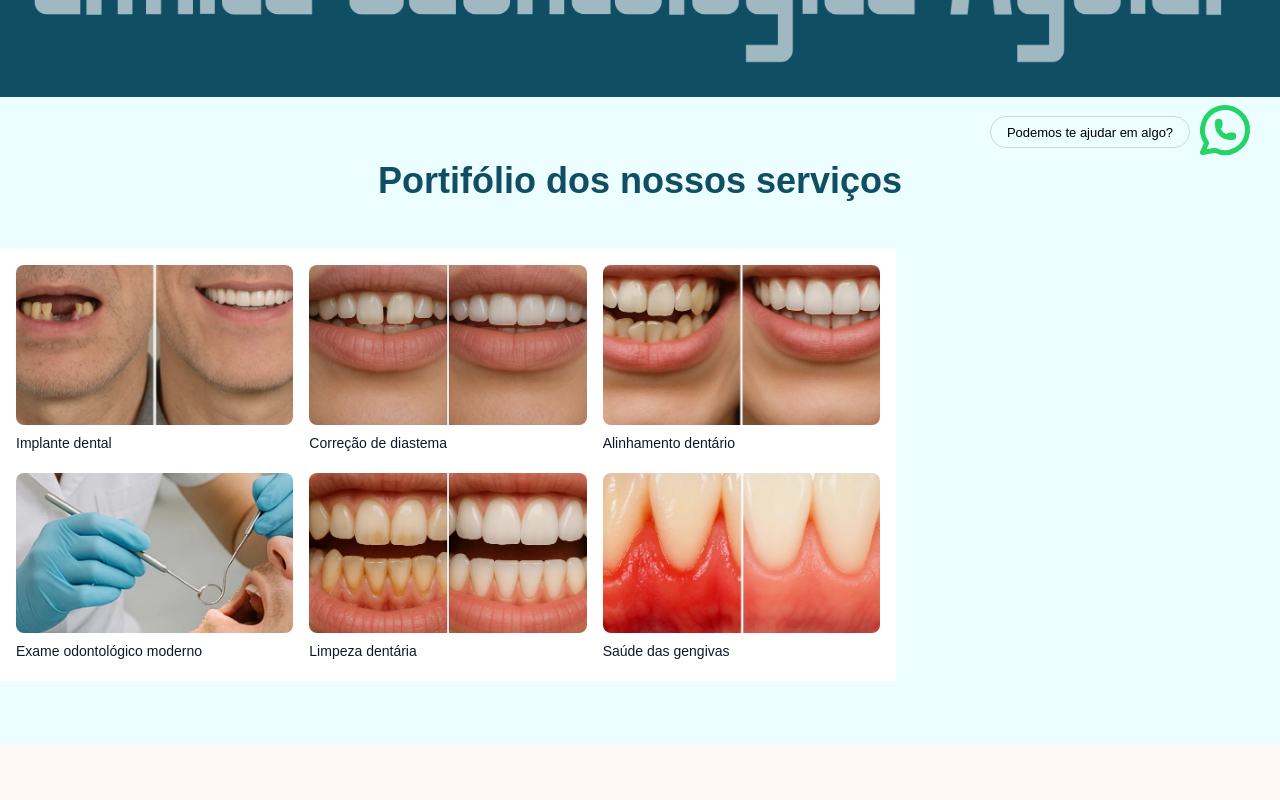
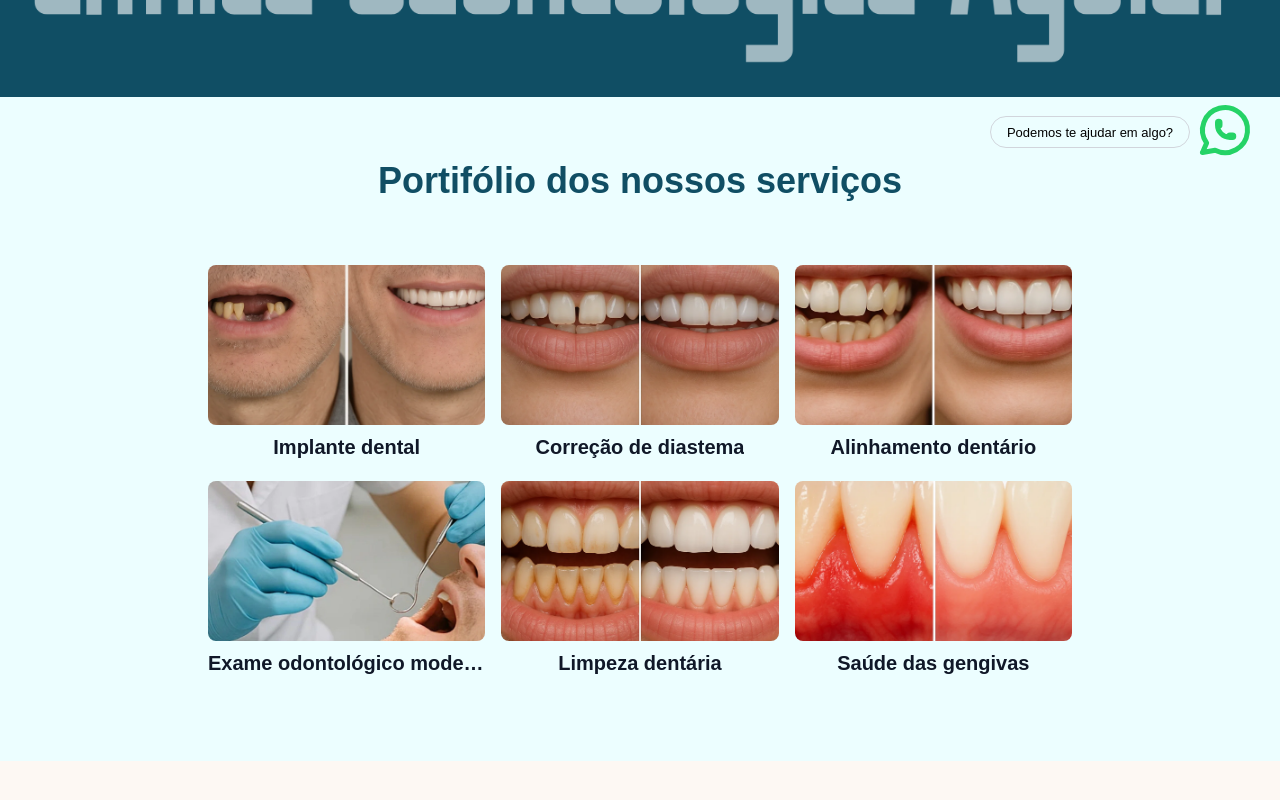
Before and after one commit to jvssdev/clinica-v1, a Next.js app: page / in a window 1280 px wide. Shown: the part 600-1400 px from the top of the page. Built offline with nearby package versions, Linux system fonts and the light colour scheme.

Commit message:
portifolio part 2

```diff
--- a/src/app/page.jsx
+++ b/src/app/page.jsx
@@ -71,7 +71,9 @@ export default function Clinica() {
             <h2 className="text-3xl md:text-4xl font-bold text-cyan-900 text-center mb-12">
               Portifólio dos nossos serviços
             </h2>
-            <Portifolio/>
+            <div className="flex justify-center">
+              <Portifolio/>
+            </div>
           </div>
         </section>
 
--- a/src/app/portifolio.jsx
+++ b/src/app/portifolio.jsx
@@ -37,7 +37,7 @@ const imagens = [
 
 export default function Portifolio() {
   return (
-    <div className="w-full max-w-4xl bg-white p-4">
+    <div className="w-full max-w-4xl p-4">
       <div className="grid grid-cols-3 gap-4">
         {imagens.slice(0, 6).map((item, index) => (
           <div key={index} className="flex flex-col">
@@ -51,8 +51,8 @@ export default function Portifolio() {
                 placeholder="blur"
               />
             </div>
-            <div className="pt-2 pb-1">
-              <h3 className="text-sm font-medium text-gray-900 truncate">{item.descricao}</h3>
+            <div className="flex justify-center pt-2 pb-1">
+              <h3 className="text-xl font-bold text-gray-900 truncate">{item.descricao}</h3>
             </div>
           </div>
         ))}
```
